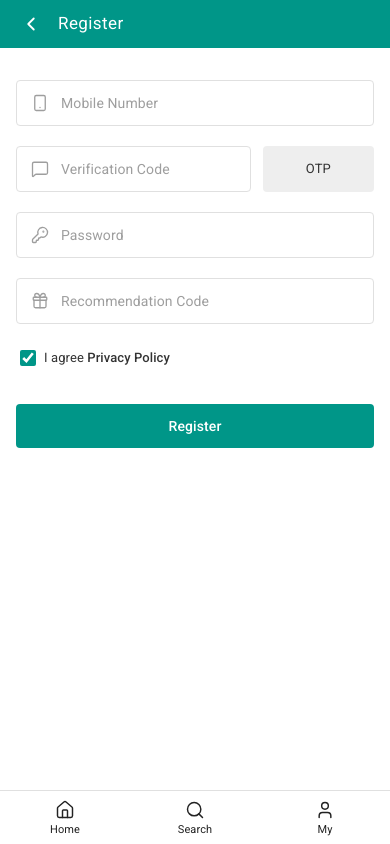
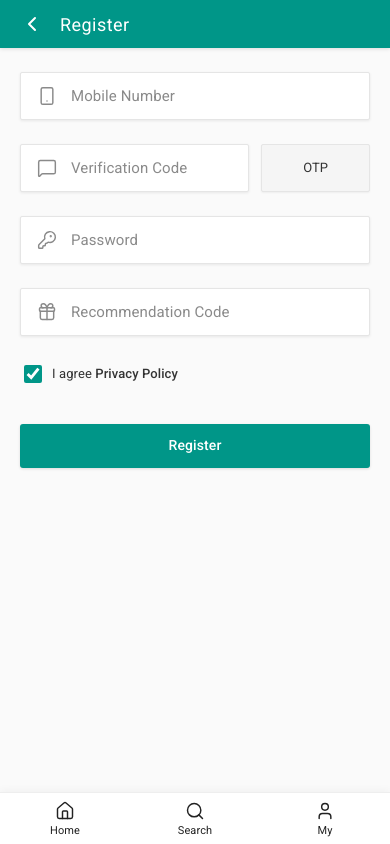
Before and after one commit to Prince04u/Trovaaa, a Next.js app: page /register in a window 390 px wide. Built offline with nearby package versions, Linux system fonts and the light colour scheme; no server answers; the database is empty.

Commit message:
Rebuild Login and Register pages into full-width responsive desktop/tablet/mobile layout

```diff
--- a/components/auth/PasswordInput.js
+++ b/components/auth/PasswordInput.js
@@ -4,8 +4,8 @@ import { KeyRound } from "lucide-react";
 
 export default function PasswordInput({ id, name, value, onChange, placeholder = "Password", required = true, minLength }) {
   return (
-    <div className="flex items-center gap-3 border border-[#E0E0E0] rounded-[4px] bg-white px-3.5 py-2 h-[46px] focus-within:border-[#009688] transition-colors select-none">
-      <KeyRound size={18} className="text-[#9E9E9E] shrink-0" strokeWidth={1.75} />
+    <div className="w-full flex items-center gap-3.5 border border-[#E5E5E5] rounded-[2px] bg-white px-4 h-[48px] md:h-[52px] focus-within:border-[#009688] transition-colors select-none shadow-[0_1px_3px_rgba(0,0,0,0.08)]">
+      <KeyRound size={20} className="text-[#8A8A8A] shrink-0" strokeWidth={1.75} />
       <input
         id={id}
         name={name}
@@ -15,7 +15,7 @@ export default function PasswordInput({ id, name, value, onChange, placeholder =
         placeholder={placeholder}
         required={required}
         minLength={minLength}
-        className="flex-grow bg-transparent text-sm text-[#222222] placeholder-[#9E9E9E] outline-none focus:outline-none focus:ring-0 focus:border-none border-none h-full font-normal shadow-none"
+        className="flex-grow bg-transparent text-[15px] md:text-[16px] text-[#222222] placeholder-[#8A8A8A] outline-none focus:outline-none focus:ring-0 focus:border-none border-none h-full font-normal shadow-none"
       />
     </div>
   );
--- a/components/auth/PhoneInput.js
+++ b/components/auth/PhoneInput.js
@@ -4,8 +4,8 @@ import { Smartphone } from "lucide-react";
 
 export default function PhoneInput({ value, onChange, id = "mobile", name = "mobile", placeholder = "Mobile Number" }) {
   return (
-    <div className="flex items-center gap-3 border border-[#E0E0E0] rounded-[4px] bg-white px-3.5 py-2 h-[46px] focus-within:border-[#009688] transition-colors select-none">
-      <Smartphone size={18} className="text-[#9E9E9E] shrink-0" strokeWidth={1.75} />
+    <div className="w-full flex items-center gap-3.5 border border-[#E5E5E5] rounded-[2px] bg-white px-4 h-[48px] md:h-[52px] focus-within:border-[#009688] transition-colors select-none shadow-[0_1px_3px_rgba(0,0,0,0.08)]">
+      <Smartphone size={20} className="text-[#8A8A8A] shrink-0" strokeWidth={1.75} />
       <input
         id={id}
         name={name}
@@ -14,7 +14,7 @@ export default function PhoneInput({ value, onChange, id = "mobile", name = "mob
         onChange={onChange}
         placeholder={placeholder}
         required
-        className="flex-grow bg-transparent text-sm text-[#222222] placeholder-[#9E9E9E] outline-none focus:outline-none focus:ring-0 focus:border-none border-none h-full font-normal shadow-none"
+        className="flex-grow bg-transparent text-[15px] md:text-[16px] text-[#222222] placeholder-[#8A8A8A] outline-none focus:outline-none focus:ring-0 focus:border-none border-none h-full font-normal shadow-none"
       />
     </div>
   );
--- a/components/auth/RegisterForm.js
+++ b/components/auth/RegisterForm.js
@@ -84,42 +84,42 @@ export default function RegisterForm() {
   };
 
   return (
-    <main className="min-h-screen bg-white pb-20 flex flex-col max-w-[480px] mx-auto relative shadow-md">
-      {/* Teal Header Bar matching reference screenshot */}
-      <header className="bg-[#009688] text-white px-4 h-12 flex items-center gap-3 sticky top-0 z-40 select-none">
+    <main className="w-full min-h-dvh flex flex-col bg-[#FAFAFA] pb-20 relative overflow-x-hidden">
+      {/* Full-width Teal Header Bar matching reference screenshot */}
+      <header className="w-full bg-[#009688] text-white px-4 md:px-6 h-12 md:h-[56px] flex items-center gap-3 sticky top-0 z-40 select-none shadow-[0_1px_4px_rgba(0,0,0,0.12)]">
         <button
           onClick={() => router.back()}
-          className="hover:opacity-85 cursor-pointer p-1 border-none bg-transparent text-white flex items-center justify-center"
+          className="hover:opacity-85 cursor-pointer p-1 border-none bg-transparent text-white flex items-center justify-center shrink-0"
           aria-label="Go back"
         >
-          <ChevronLeft size={22} strokeWidth={2} />
+          <ChevronLeft size={24} strokeWidth={2} />
         </button>
-        <h1 className="text-[17px] font-normal tracking-wide text-white m-0">Register</h1>
+        <h1 className="text-[18px] md:text-[20px] font-normal tracking-wide text-white m-0 text-left">Register</h1>
       </header>
 
-      {/* Form Content */}
-      <div className="flex-1 px-4 py-8 flex flex-col justify-start">
+      {/* Form Content with Responsive Spacing */}
+      <div className="w-full flex-1 px-5 md:px-8 pt-6 md:pt-[28px] pb-12 flex flex-col justify-start">
         {error && (
-          <div className="mb-4 p-3 bg-red-50 border border-red-200 text-red-600 rounded-md text-xs font-medium">
+          <div className="w-full mb-6 p-3.5 bg-red-50 border border-red-200 text-red-600 rounded-[3px] text-xs md:text-sm font-medium">
             {error}
           </div>
         )}
 
-        <form onSubmit={handleSubmit} className="flex flex-col gap-5">
+        <form onSubmit={handleSubmit} className="w-full flex flex-col gap-6 md:gap-[32px]">
           {/* Mobile Number Field */}
           <PhoneInput value={form.mobile} onChange={handleChange} placeholder="Mobile Number" />
 
           {/* Verification Code + OTP Button Row */}
-          <div className="grid grid-cols-12 gap-3 items-center">
-            <div className="col-span-8 flex items-center gap-3 border border-[#E0E0E0] rounded-[4px] bg-white px-3.5 py-2 h-[46px] focus-within:border-[#009688] transition-colors select-none">
-              <MessageSquare size={18} className="text-[#9E9E9E] shrink-0" strokeWidth={1.75} />
+          <div className="grid grid-cols-12 gap-3 md:gap-6 items-center w-full">
+            <div className="col-span-8 md:col-span-9 flex items-center gap-3.5 border border-[#E5E5E5] rounded-[2px] bg-white px-4 h-[48px] md:h-[52px] focus-within:border-[#009688] transition-colors select-none shadow-[0_1px_3px_rgba(0,0,0,0.08)]">
+              <MessageSquare size={20} className="text-[#8A8A8A] shrink-0" strokeWidth={1.75} />
               <input
                 name="verificationCode"
                 type="text"
                 value={form.verificationCode}
                 onChange={handleChange}
                 placeholder="Verification Code"
-                className="flex-1 bg-transparent text-sm text-[#222222] placeholder-[#9E9E9E] outline-none focus:outline-none focus:ring-0 focus:border-none border-none h-full font-normal shadow-none"
+                className="flex-1 bg-transparent text-[15px] md:text-[16px] text-[#222222] placeholder-[#8A8A8A] outline-none focus:outline-none focus:ring-0 focus:border-none border-none h-full font-normal shadow-none"
               />
             </div>
 
@@ -127,7 +127,7 @@ export default function RegisterForm() {
               type="button"
               onClick={handleSendOtp}
               disabled={otpCountdown > 0}
-              className="col-span-4 h-[46px] bg-[#EEEEEE] hover:bg-gray-200 disabled:opacity-60 text-[#333333] text-center font-normal rounded-[4px] text-[13px] select-none cursor-pointer border-0 outline-none flex items-center justify-center"
+              className="col-span-4 md:col-span-3 h-[48px] md:h-[52px] bg-[#F5F5F5] hover:bg-[#E8E8E8] border border-[#E5E5E5] disabled:opacity-60 text-[#333333] text-center font-normal rounded-[2px] text-[13px] md:text-[14px] select-none cursor-pointer outline-none flex items-center justify-center shadow-[0_1px_2px_rgba(0,0,0,0.05)] transition-colors"
             >
               {otpCountdown > 0 ? `${otpCountdown}s` : "OTP"}
             </button>
@@ -143,8 +143,8 @@ export default function RegisterForm() {
           />
 
           {/* Recommendation Code (Invite Code) */}
-          <div className="flex items-center gap-3 border border-[#E0E0E0] rounded-[4px] bg-white px-3.5 py-2 h-[46px] focus-within:border-[#009688] transition-colors select-none">
-            <Gift size={18} className="text-[#9E9E9E] shrink-0" strokeWidth={1.75} />
+          <div className="w-full flex items-center gap-3.5 border border-[#E5E5E5] rounded-[2px] bg-white px-4 h-[48px] md:h-[52px] focus-within:border-[#009688] transition-colors select-none shadow-[0_1px_3px_rgba(0,0,0,0.08)]">
+            <Gift size={20} className="text-[#8A8A8A] shrink-0" strokeWidth={1.75} />
             <input
               id="inviteCode"
               name="inviteCode"
@@ -152,28 +152,28 @@ export default function RegisterForm() {
               value={form.inviteCode}
               onChange={handleChange}
               placeholder="Recommendation Code"
-              className="flex-1 bg-transparent text-sm text-[#222222] placeholder-[#9E9E9E] outline-none focus:outline-none focus:ring-0 focus:border-none border-none h-full font-normal shadow-none"
+              className="flex-1 bg-transparent text-[15px] md:text-[16px] text-[#222222] placeholder-[#8A8A8A] outline-none focus:outline-none focus:ring-0 focus:border-none border-none h-full font-normal shadow-none"
             />
           </div>
 
-          {/* Privacy Policy Checkbox */}
-          <label className="flex items-center gap-2 px-1 cursor-pointer select-none mt-1">
+          {/* Privacy Policy Checkbox Row (Left-aligned) */}
+          <label className="flex items-center gap-2.5 px-1 cursor-pointer select-none mt-1 justify-start text-left">
             <input
               type="checkbox"
               checked={agree}
               onChange={(e) => setAgree(e.target.checked)}
-              className="accent-[#009688] w-4 h-4 rounded-[2px]"
+              className="accent-[#009688] w-4.5 h-4.5 rounded-[2px] cursor-pointer"
             />
-            <span className="text-[13px] text-[#333333] font-normal">
+            <span className="text-[13px] md:text-[14px] text-[#333333] font-normal">
               I agree <Link href="/privacy" target="_blank" className="text-[#009688] font-medium text-decoration-none">Privacy Policy</Link>
             </span>
           </label>
 
-          {/* Full-width Register Action Button */}
+          {/* Register Action Button (~64% width on desktop, 100% on mobile) */}
           <button
             type="submit"
             disabled={loading}
-            className="w-full mt-4 h-[44px] bg-[#009688] hover:bg-[#00796b] disabled:opacity-60 text-white font-medium rounded-[4px] transition-colors cursor-pointer text-sm select-none border-0 outline-none flex items-center justify-center"
+            className="w-full md:w-[64%] md:max-w-[950px] mx-auto mt-4 md:mt-5 h-[44px] md:h-[48px] bg-[#009688] hover:bg-[#00796b] disabled:opacity-60 text-white font-medium rounded-[3px] transition-colors cursor-pointer text-[14px] md:text-[15px] select-none border-0 outline-none flex items-center justify-center shadow-[0_1px_3px_rgba(0,0,0,0.12)]"
           >
             {loading ? "Registering..." : "Register"}
           </button>
--- a/components/home/BottomNav.js
+++ b/components/home/BottomNav.js
@@ -21,7 +21,7 @@ export default function BottomNav() {
   };
 
   return (
-    <nav className="fixed bottom-0 left-0 right-0 z-50 bg-white border-t border-[#E0E0E0] h-[54px] max-w-[480px] mx-auto grid grid-cols-3 select-none">
+    <nav className="fixed bottom-0 left-0 right-0 w-full z-50 bg-white border-t border-[#EEEEEE] shadow-[0_-2px_8px_rgba(0,0,0,0.04)] h-[52px] md:h-[56px] grid grid-cols-3 select-none">
       {NAV_ITEMS.map(({ href, label, Icon, match }) => {
         const active = isActive(match, href);
         return (
@@ -33,7 +33,7 @@ export default function BottomNav() {
             }`}
           >
             <Icon size={20} strokeWidth={1.75} />
-            <span className="text-[11px] font-normal leading-none">
+            <span className="text-[11px] md:text-[12px] font-normal leading-none">
               {label}
             </span>
           </Link>
```
Also changed, not shown: app/login/page.js (+17 -17 lines).
